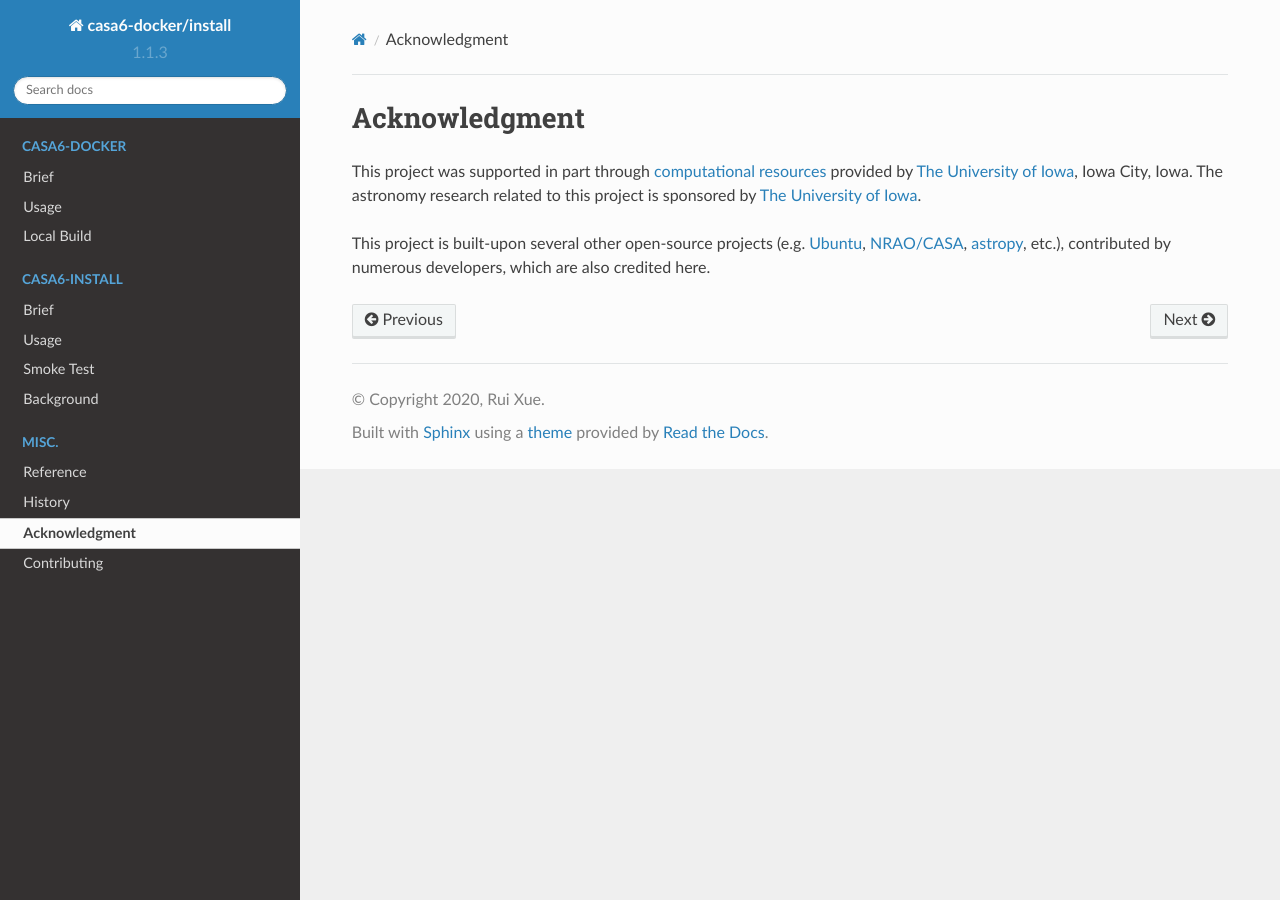
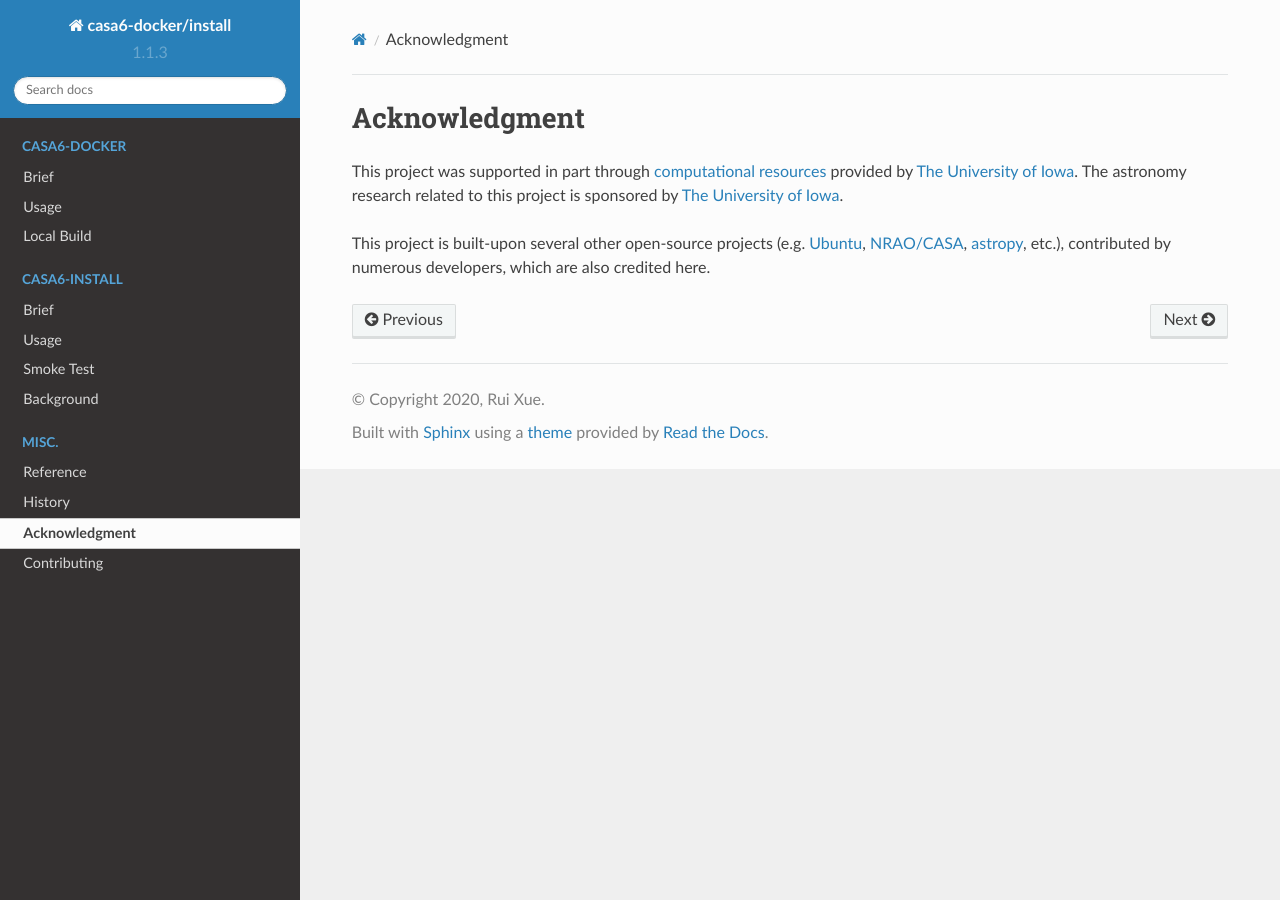
Before and after one commit to r-xue/casa6-docker, a Sphinx documentation site: the page built from docs/source/ack.rst, in a window 1280 px wide. Built offline with Sphinx 7.4.7 and the Read the Docs theme 2.0.0, drawn with Linux system fonts in a browser that asks for light colours; pages that are not in the unit, such as notebooks, are missing from menus.

```diff
--- a/docs/source/ack.rst
+++ b/docs/source/ack.rst
@@ -1,7 +1,7 @@
 Acknowledgment
 ==============
 
-This project was supported in part through `computational resources <https://hpc.uiowa.edu>`_ provided by `The University of Iowa`_, Iowa City, Iowa.
+This project was supported in part through `computational resources <https://hpc.uiowa.edu>`_ provided by `The University of Iowa`_.
 The astronomy research related to this project is sponsored by `The University of Iowa`_.
 
 This project is built-upon several other open-source projects (e.g. `Ubuntu <https://ubuntu.com/>`_, `NRAO/CASA <https://casa.nrao.edu>`_, `astropy <https://www.astropy.org>`_, etc.), contributed by numerous developers, which are also credited here.
```
Also changed, not shown: 1 other file.
